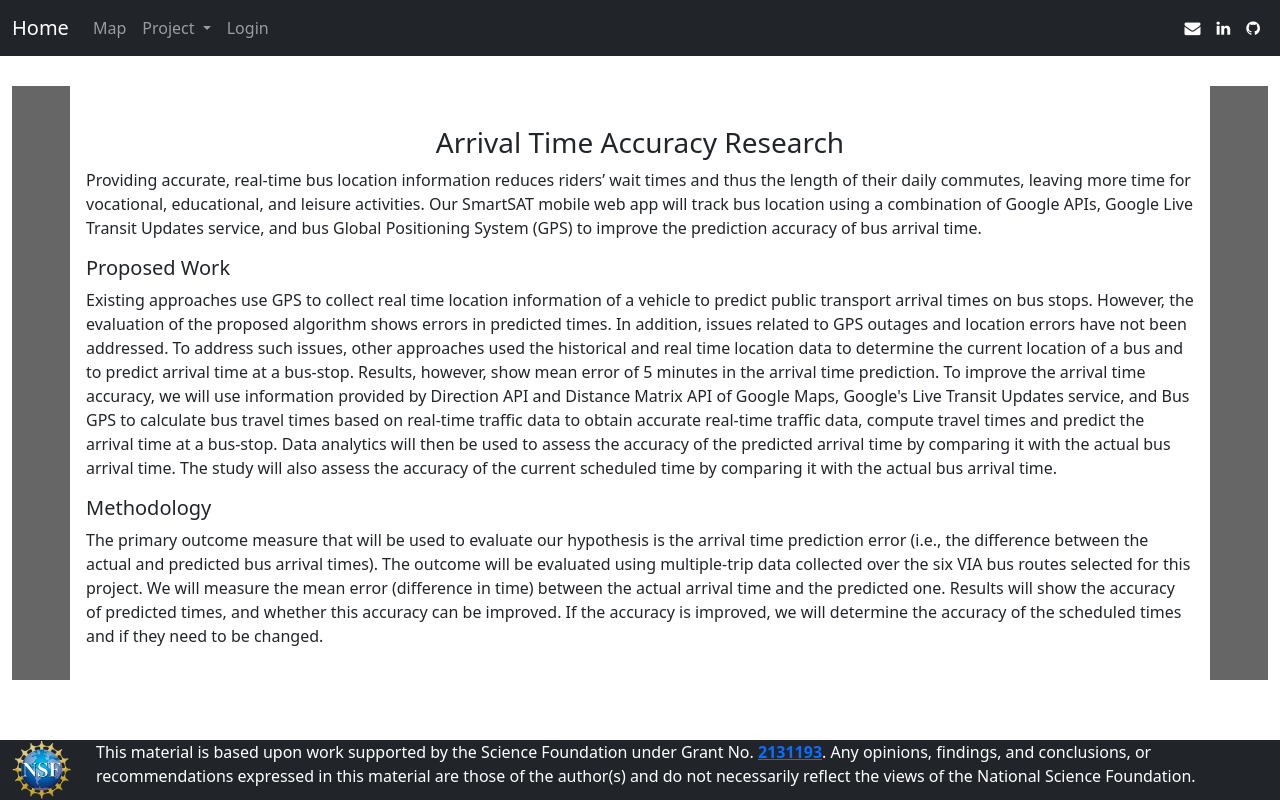
After one commit to TAMUSA-nsf-project/django_smartmap, a Django app: page /arrival-time-accuracy-research/ in a window 1280 px wide. The commit adds this page. Run offline with Django 3.2, Linux system fonts and the light colour scheme; parts of the project's set-up code (start-up, migrations or seed data) failed here and were passed over; some libraries are stand-ins or nearby versions.

Commit message:
ported Arrival Time Accuracy Research page from old project

```diff
--- /dev/null
+++ b/main/templates/main/arrival_time_accuracy_research.html
@@ -0,0 +1,61 @@
+{% extends "main/base.html" %}
+{% load static %}
+
+{% block extend_head %}
+    <style nonce="{{request.csp_nonce}}">
+        #content-main {
+            height: 100%;
+            color: black;
+            padding-top: 30px;
+            padding-bottom: 30px;
+            justify-content: center;
+        }
+    </style>
+{% endblock %}
+
+
+{% block content %}
+    <div id="content-main" class="container-fluid">
+        <div id="intro" class="bg-image shadow-2-strong">
+            <div class="mask" style="background-color: rgba(0, 0, 0, 0.6);">
+                <div class="container-md p-3 mb-2 bg-white text-dark ">
+                   <br><h3 style="text-align: center; ">Arrival Time Accuracy Research</h3>
+                   <p> Providing accurate, real-time bus location information reduces riders’ wait times and thus the length of
+                    their daily commutes, leaving more time for vocational, educational, and leisure activities. Our SmartSAT
+                    mobile web app will track bus location using a combination of Google APIs, Google Live Transit Updates
+                    service, and bus Global Positioning System (GPS) to improve the prediction accuracy of bus arrival time.
+                  </p>
+
+                    <div class="row">
+                        <div class="col-md-12">
+                            <h5>Proposed Work</h5>
+                            <p>Existing approaches use GPS to collect real time location information of a vehicle to
+                                predict public transport arrival times on bus stops. However, the evaluation of the proposed algorithm
+                                shows errors in predicted times. In addition, issues related to GPS outages and location errors have not
+                                been addressed. To address such issues, other approaches used the historical and real time location data to
+                                determine the current location of a bus and to predict arrival time at a bus-stop. Results,
+                                however, show mean error of 5 minutes in the arrival time prediction. To improve the arrival time
+                                accuracy, we will use information provided by Direction API and Distance Matrix API of Google Maps,
+                                Google's Live Transit Updates service, and Bus GPS to calculate bus travel times based on real-time
+                                traffic data to obtain accurate real-time traffic data, compute travel times and predict the arrival time at a
+                                bus-stop. Data analytics will then be used to assess the accuracy of the predicted arrival time by comparing
+                                it with the actual bus arrival time. The study will also assess the accuracy of the current scheduled time by
+                                comparing it with the actual bus arrival time. </p>
+                        </div>
+                    </div>
+                    <h5>Methodology</h5>
+                        <p> The primary outcome measure that will be used to evaluate our hypothesis is the arrival
+                            time prediction error (i.e., the difference between the actual and predicted bus arrival times). The outcome
+                            will be evaluated using multiple-trip data collected over the six VIA bus routes selected for this
+                            project. We will measure the mean error (difference in time) between the actual arrival time and the
+                            predicted one. Results will show the accuracy of predicted times, and whether this accuracy can be
+                            improved. If the accuracy is improved, we will determine the accuracy of the scheduled times and if they
+                            need to be changed.
+                        </p>
+                </div>
+            </div>
+
+        </div>
+    </div>
+
+{% endblock %}
--- a/main/templates/main/navbar.html
+++ b/main/templates/main/navbar.html
@@ -30,6 +30,9 @@
                             Architecture</a></li>
 
                         <li><a class="dropdown-item" href="{% url 'main:security-privacy' %}">Security & Rider Privacy</a>
+                        </li>
+
+                        <li><a class="dropdown-item" href="{% url 'main:arrival-time-accuracy-research' %}">Arrival Time Accuracy Research</a>
                         </li>
 
                     </ul>
--- a/main/urls.py
+++ b/main/urls.py
@@ -10,4 +10,5 @@ urlpatterns = [
     path('goals/', views.goals_objectives_view, name='goals-objectives'),
     path('mobile-architecture/', views.mobile_architecture_view, name='mobile-architecture'),
     path('security-privacy/', views.security_privacy_view, name='security-privacy'),
+    path('arrival-time-accuracy-research/', views.arrival_time_accuracy_research_view, name='arrival-time-accuracy-research'),
 ]
--- a/main/views.py
+++ b/main/views.py
@@ -18,3 +18,7 @@ def mobile_architecture_view(request):
 
 def security_privacy_view(request):
     return render(request, "main/security_privacy.html")
+
+
+def arrival_time_accuracy_research_view(request):
+    return render(request, "main/arrival_time_accuracy_research.html")
```
